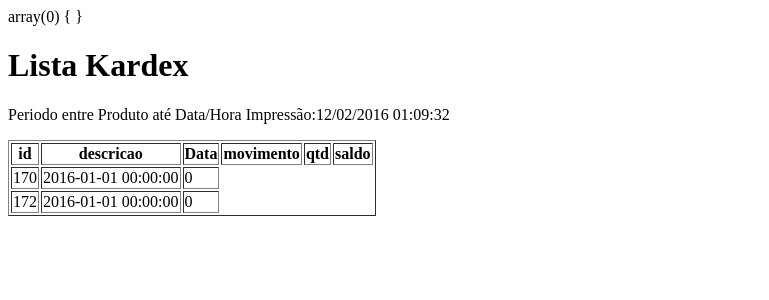
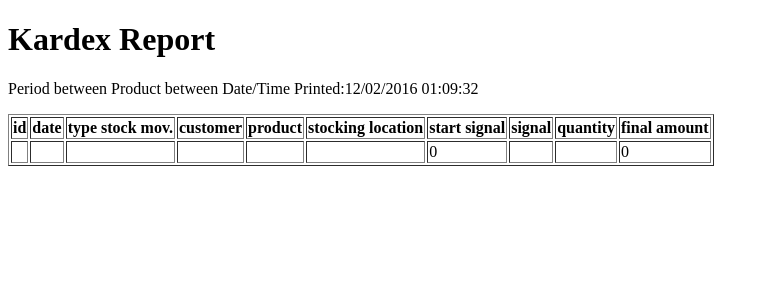
Before and after one commit to fabioalvaro/estoque-php-estrut, a PHP site: page /lista_kardex.php in a window 1280 px wide. Shown: the top 300 px of the page, without its empty margins (0-769 px from the left). Run offline with PHP 8.4, Linux system fonts and the light colour scheme; the visitor is signed in with stand-in values (Sample User, id 1); data comes from the database, SQL or seed files in the repository.

Commit message:
razao relatorio implemented

```diff
--- a/cad_estoque.php
+++ b/cad_estoque.php
@@ -201,9 +201,11 @@
  */
 function salvaRegistro($descricao) {
 
+
+
     //Validação Server Side
     $erro_mg = '';
-    if (!isset($dados['descricao']) || $dados['descricao'] == '') {
+    if (!isset($descricao) || $descricao == '') {
         $erro_mg .=' descricao é um campo obrigatorio ' . PHP_EOL;
     };
     if (strlen($erro_mg) > 0) {
--- a/lista_kardex.php
+++ b/lista_kardex.php
@@ -6,52 +6,85 @@
 // Adiciona a referencia ao banco
 include_once 'banco/conexao.php';
 
-var_dump($_POST);
+
 //recebe variaveis
 $dt1 = isset($_POST['dt1']) ? $_POST['dt1'] : null;
 $dt2 = isset($_POST['dt2']) ? $_POST['dt2'] : null;
 $pro1 = isset($_POST['pro1']) ? $_POST['pro1'] : null;
 $pro2 = isset($_POST['pro2']) ? $_POST['pro2'] : null;
+$tipomov =isset($_POST['tipomov']) ? $_POST['tipomov'] : null;
 
-$buscaKardex = 'select * from kardexs';
+$buscaKardex = 'select k.*, p.descricao as pdescricao,e.descricao as edescricao,t.name as tdescricao,c.nome as cnome
+    from kardexs k
+    left join produtos p on (p.id=k.produto_id)
+    left join estoques e on (e.id=k.estoque_id)
+    left join tiposmovimentos t on (t.id=k.tiposmovimento_id)
+     left join clifors c on (c.id=k.clifor_id) ';
+
+$where = ' WHERE (k.created between "' . $dt1 . '" and "' . $dt2 . '")' .
+        ' AND (k.produto_id between "' . $pro1 . '" and "' . $pro2 . '")';
+
+if ($tipomov!=null) $where = $where . "AND tiposmovimento_id='".$tipomov."'";
+
+$qry_kardex = mysql_query($buscaKardex . $where);
 
 
-$qry_kardex = mysql_query($buscaKardex);
+
 $linha = mysql_fetch_assoc($qry_kardex);
 
 
-$titulo = "Periodo " . $dt1 . " entre " . $dt2 . "Produto " . $dt1 . " até " . $pro2;
+$titulo = "Period " . $dt1 . " between " . $dt2 . "Product " . $dt1 . " between " . $pro2;
 ?>
 <!DOCTYPE html>
 <html>
     <head>
-        <title>Lista Kardex</title>
+        <title>Kardex Report</title>
         <meta charset="UTF-8">
         <meta name="viewport" content="width=device-width, initial-scale=1.0">
     </head>
     <body>
-        <h1>Lista Kardex</h1>
-        <p><?php echo $titulo; ?> Data/Hora Impressão:<?php echo date("d/m/Y h:i:s"); ?></p>
+        <h1>Kardex Report</h1>
+        <p><?php echo $titulo; ?> Date/Time Printed:<?php echo date("d/m/Y h:i:s"); ?></p>
         <table border="1">
             <thead>
                 <tr>
                     <th>id</th>
-                    <th>descricao</th>
-                    <th>Data</th>
-                    <th>movimento</th>
-                    <th>qtd</th>
-                    <th>saldo</th>
+                    <th>date</th>
+                    <th>type stock mov.</th>
+                    <th>customer</th>
+                    <th>product</th>
+                    <th>stocking location</th>
+                    <th>start signal</th>
+                    <th>signal</th>
+                    <th>quantity</th>
+                    <th>final amount</th>
                 </tr>
             </thead>
             <tbody>
                 <?php
+                $saldoacc =0;
                 do {
                     $qtd = isset($linha['qtdtotal']) ? $linha['qtdtotal'] : "0";
+                    $saldoacc_pre=$saldoacc;
+                    if ($linha['sinal']=='+'){
+                    $saldoacc= $saldoacc+$linha['qtd'];
+                    }else{
+                    $saldoacc= $saldoacc-$linha['qtd'];
+                    }
+
+
                     echo "
                 <tr>
                 <td>" . $linha['id'] . "</td>
                 <td>" . $linha['created'] . "</td>
-                <td>" . $qtd . "</td>
+                    <td>" . $linha['tiposmovimento_id'] ." ".$linha['tdescricao']. "</td>
+                        <td>" . $linha['clifor_id'] ." ".$linha['cnome'] . "</td>
+                            <td>" . $linha['produto_id'] ." ".$linha['pdescricao']. "</td>
+                                <td>" . $linha['estoque_id'] ." ".$linha['edescricao']. "</td>
+                                    <td>" . $saldoacc_pre . "</td>
+                                    <td>" . $linha['sinal'] . "</td>
+                <td>" . $linha['qtd'] . "</td>
+                <td>" . $saldoacc . "</td>
                 </tr>";
                 } while ($linha = mysql_fetch_assoc($qry_kardex));
                 ?>
```
Also changed, not shown: pre_lista_kardex.php (+25 -4 lines). Lines whose indentation alone changed are shown as unchanged.
